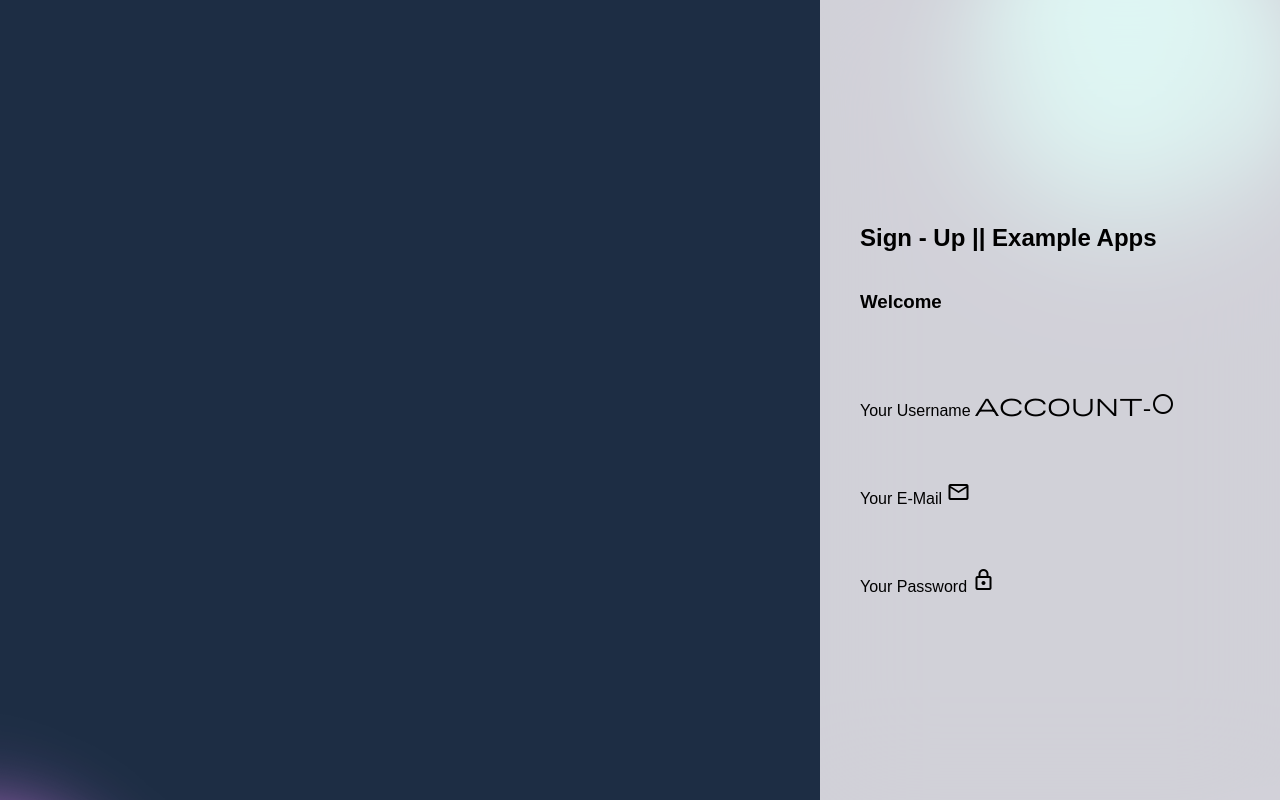
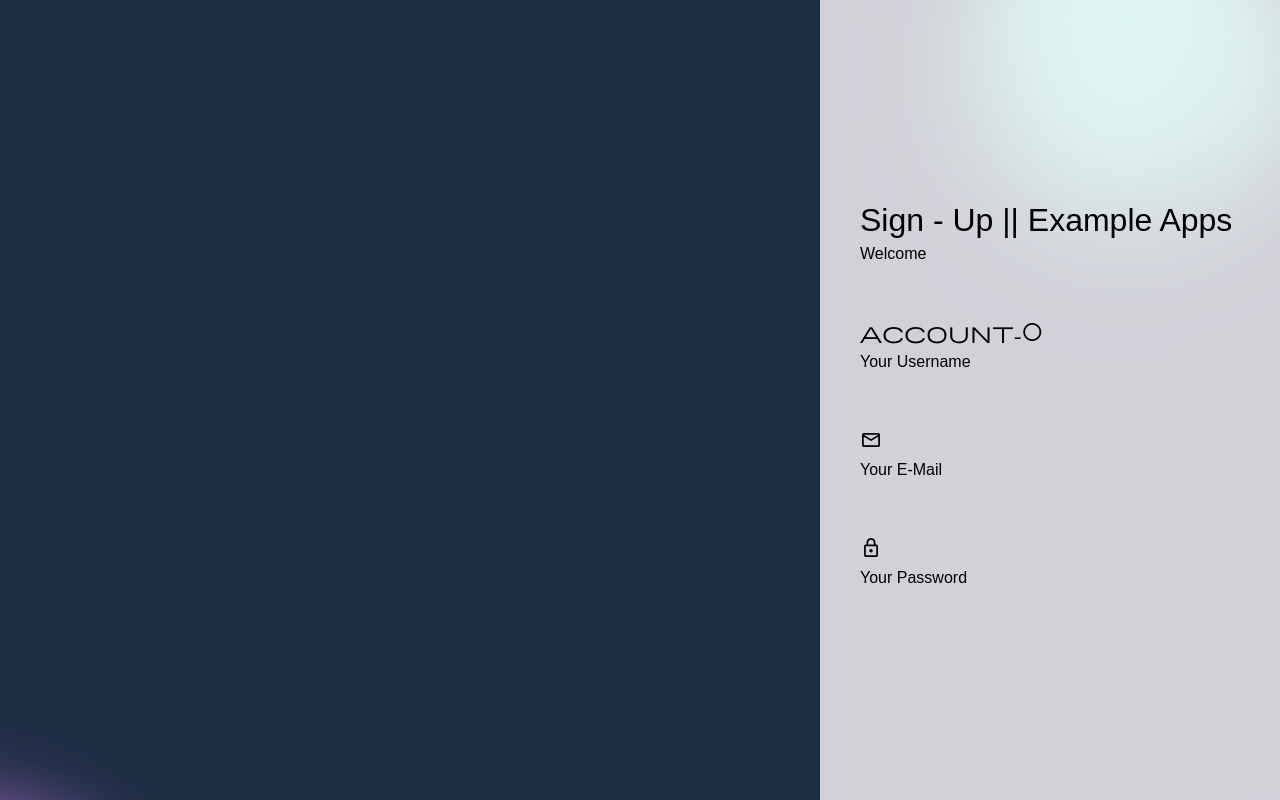
Before and after one commit to xGRIDev/PEMDAS-20242025, a website: page Materi/Authentication-Form/sign-up.html in a window 1280 px wide. Drawn offline with nearby package versions, Linux system fonts and the light colour scheme; a web font is replaced by a local one.

Commit message:
UPDATE [ SELECTOR (FORM / TEXTBOX / HEADER TEXT )]

```diff
--- a/Materi/Authentication-Form/sign-up.css
+++ b/Materi/Authentication-Form/sign-up.css
@@ -33,8 +33,43 @@ input {
     flex-direction: column;
     justify-content: center;
     padding: 0 40px;
- background: rgba(255, 251, 254, 0.8);
- backdrop-filter: blur(50px);
+    background: rgba(255, 251, 254, 0.8);
+    backdrop-filter: blur(50px);
+}
+
+.sign-up > h2 {
+    font-size: 32px;
+    font-weight: 400;
+    margin: 0 0 6px;
+    color: rgb(255, 251, 254 / 96%);
+}
+
+.sign-up > h3 {
+    font-size: 16px;
+    font-weight: 400;
+    margin: 0 0 30px;
+    color: rgb(255, 251, 254 / 40%);
+}
+
+.form {
+    margin: 0;
+    display: grid;
+    gap: 18px;
+}
+
+.textbox {
+    position: relative;
+    margin-bottom: 12px;
+}
+
+.textbox span {
+    position: absolute;
+    top: 50%;
+    translate: 0 -50%;
+    left: 0;
+    font-size: 22px;
+    pointer-events: none;
+    color: rgb(255, 251, 254 / 40%);
 }
 /** KEYFRAME UNTUK ANIMASI BACKGROUND 3D **/
 @keyframes move {
```
